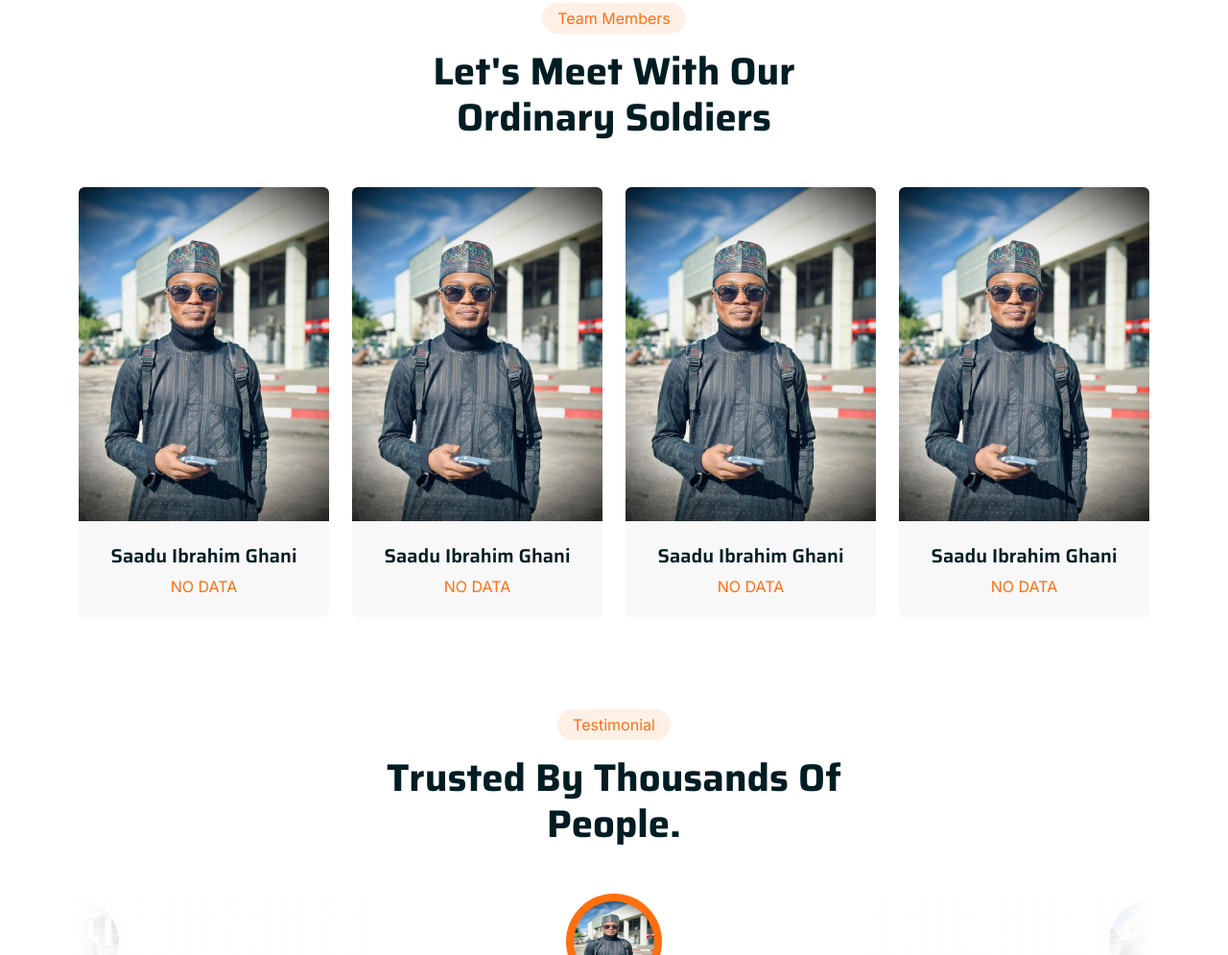
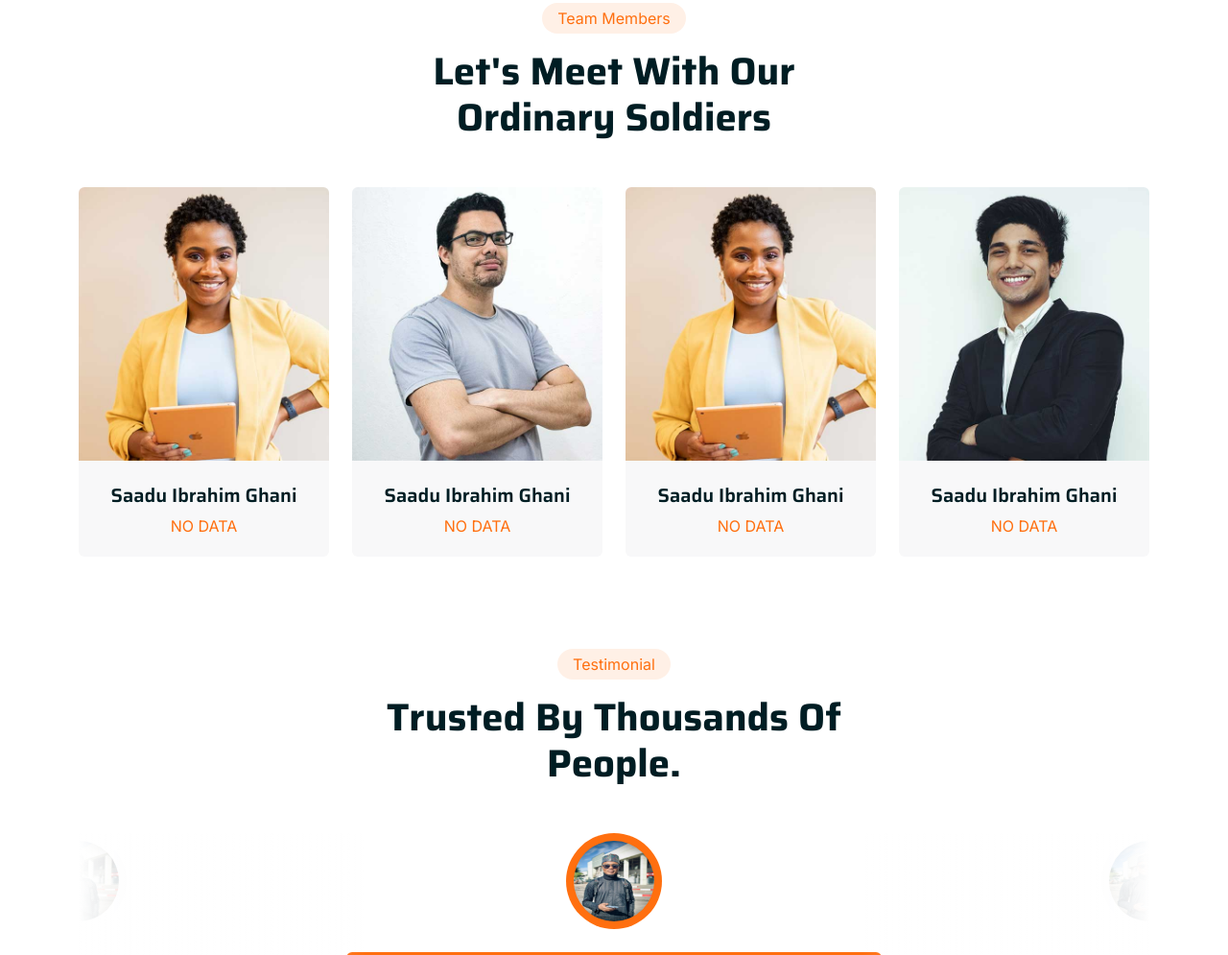
Before and after one commit to IbGHANI/GimaCharityFoundation, a plain HTML site: page index.html in a window 1280 px wide. Shown: the part 2476-3471 px from the top of the page at 96% size. Drawn offline with nearby package versions, Linux system fonts and the light colour scheme.

Commit message:
file retrieved

```diff
--- a/index.html
+++ b/index.html
@@ -273,7 +273,7 @@
                 <div class="col-lg-3 col-md-6 wow fadeInUp" data-wow-delay="0.1s">
                     <div class="team-item position-relative rounded overflow-hidden">
                         <div class="overflow-hidden">
-                            <img class="img-fluid" src="img/ibghani001.jpg" alt="">
+                            <img class="img-fluid" src="img/team-3.jpg" alt="">
                         </div>
                         <div class="team-text bg-light text-center p-4">
                             <h5>Saadu Ibrahim Ghani</h5>
@@ -289,7 +289,7 @@
                 <div class="col-lg-3 col-md-6 wow fadeInUp" data-wow-delay="0.3s">
                     <div class="team-item position-relative rounded overflow-hidden">
                         <div class="overflow-hidden">
-                            <img class="img-fluid" src="img/ibghani001.jpg" alt="">
+                            <img class="img-fluid" src="img/team-1.jpg" alt="">
                         </div>
                         <div class="team-text bg-light text-center p-4">
                             <h5>Saadu Ibrahim Ghani</h5>
@@ -305,7 +305,7 @@
                 <div class="col-lg-3 col-md-6 wow fadeInUp" data-wow-delay="0.5s">
                     <div class="team-item position-relative rounded overflow-hidden">
                         <div class="overflow-hidden">
-                            <img class="img-fluid" src="img/ibghani001.jpg" alt="">
+                            <img class="img-fluid" src="img/team-3.jpg" alt="">
                         </div>
                         <div class="team-text bg-light text-center p-4">
                             <h5>Saadu Ibrahim Ghani</h5>
@@ -321,7 +321,7 @@
                 <div class="col-lg-3 col-md-6 wow fadeInUp" data-wow-delay="0.7s">
                     <div class="team-item position-relative rounded overflow-hidden">
                         <div class="overflow-hidden">
-                            <img class="img-fluid" src="img/ibghani001.jpg" alt="">
+                            <img class="img-fluid" src="img/team-4.jpg" alt="">
                         </div>
                         <div class="team-text bg-light text-center p-4">
                             <h5>Saadu Ibrahim Ghani</h5>
```
